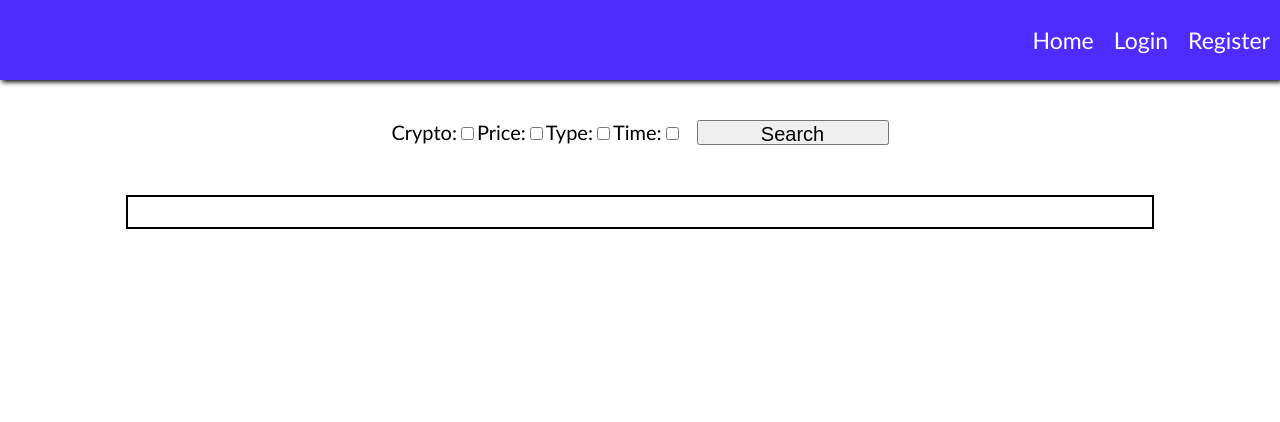
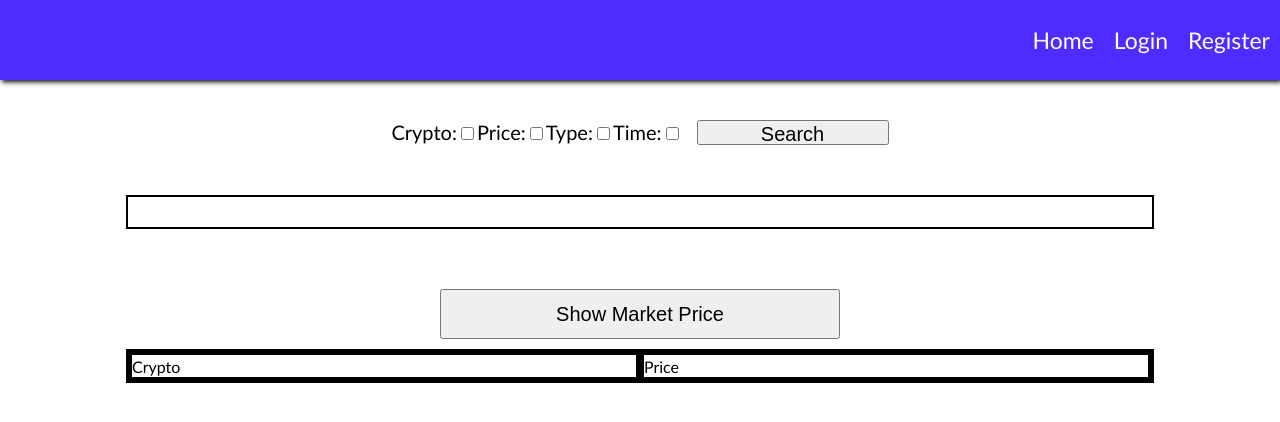
Before and after one commit to anniecee/Cryptobook, a React (Create React App) app in the folder client/: page /Transactions in a window 1280 px wide. Shown: the top 422 px of the page. Built offline with nearby package versions, Linux system fonts and the light colour scheme.

Commit message:
added average prices

```diff
--- a/client/src/pages/Transactions/Transactions.css
+++ b/client/src/pages/Transactions/Transactions.css
@@ -55,3 +55,14 @@ body {
     flex-direction: row;
     font-size: 14px;
 }
+
+.Content {
+    margin-left: auto;
+    margin-right: auto;
+    width: 80vw;
+    height: 30px;
+    border: 2px solid black;
+    display: flex;
+    flex-direction: row;
+    font-size: 14px;
+}
--- a/client/src/pages/Transactions/Transactions.js
+++ b/client/src/pages/Transactions/Transactions.js
@@ -5,6 +5,7 @@ import './Transactions.css';
 function Transactions() {
 
     const [transactions, setTransactions] = useState([]);
+    const [averages, setAverages] = useState([]);
 
     let requests = {
         crypto: false,
@@ -25,6 +26,14 @@ function Transactions() {
             setOptions(options);
         })
         }
+
+    const getAverage = () =>{
+        Axios.get("http://localhost:3001/transactions/getAverage"
+        ).then((response)=>{
+            setAverages(response.data);
+            console.log(averages);
+        });
+    }
 
   return (
     <div>
@@ -104,7 +113,7 @@ function Transactions() {
             </div>
         {transactions.map((value)=>{
             return (
-            <div className="TableContent">
+                    <div className="TableContent">
                 {options.crypto ? (
                     <div className="TableContent">
                     {value.crypto}
@@ -143,7 +152,34 @@ function Transactions() {
         })}
 
 
+    </div>
+    <div>
+    <div className="Transactions">
+        <button onClick={getAverage}>Show Market Price</button>
+        <div className="TableHeader">
+            <div className="Header">Crypto</div>
+            <div className="Header">Price</div>
+        </div>
 
+
+    </div>
+    {averages.length > 0 ? (
+                <>
+                {averages.map((value)=>{
+                    return (
+                        <div className="TableContent">
+                            <div className="Content">{value.crypto}</div>
+                            <div className="Content">{value.avg_price}</div>
+                        </ div>
+                    )
+                })
+
+            }
+            </>
+
+        ): (
+            <></>
+        )}
 
 
     </div>
```
Also changed, not shown: 1 other file (tests, documents, lock files or other folders).
